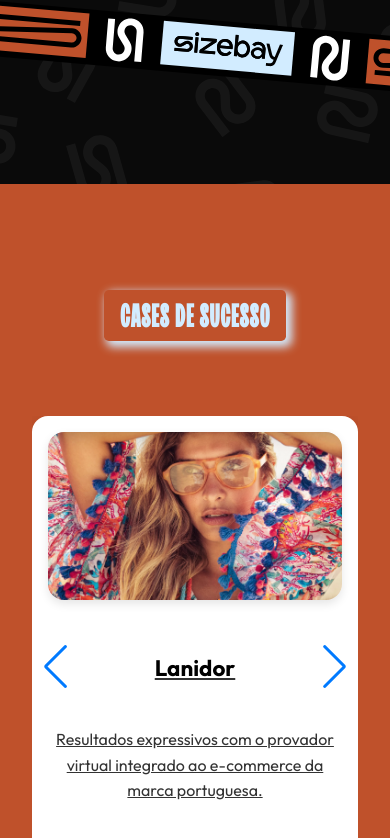
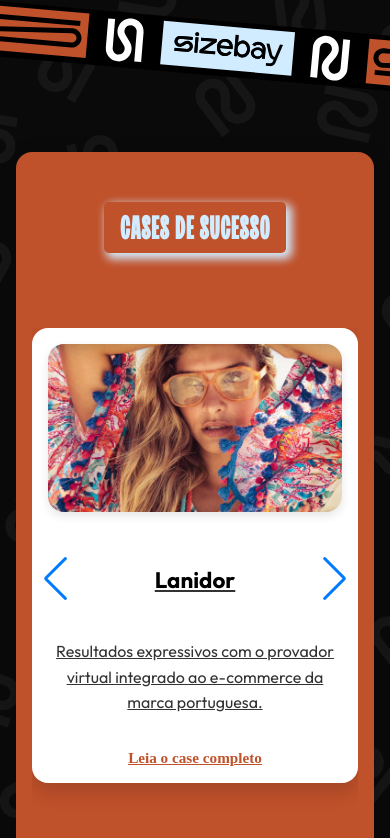
Before and after one commit to AllanMicuanski/PEX, a React (Vite) app: page / in a window 390 px wide. Shown: the part 2900-3738 px from the top of the page. Built offline with nearby package versions, Linux system fonts and the light colour scheme; a web font is replaced by a local one.

Commit message:
fix styles clients page

```diff
--- a/src/components/clients/Clients.css
+++ b/src/components/clients/Clients.css
@@ -1,14 +1,15 @@
-.clients-section {
+.clients-wrapper {
+  max-width: 1200px;
+  margin: 0 auto;
+  border-radius: 1rem;
+  padding: 3rem 2rem;
   background-color: #bf512b;
-  padding: 5rem 2rem;
-  max-width: 1200px;
-  margin: 4rem auto;
   display: flex;
   flex-direction: column;
   align-items: center;
   gap: 3rem;
   color: white;
-  overflow: hidden; /* previne overflow */
+  box-shadow: 0 4px 20px rgba(0, 0, 0, 0.15);
 }
 
 .clients-title {
@@ -26,7 +27,6 @@
 
 .clients-swiper {
   width: 100%;
-  max-width: 100%;
   padding-bottom: 3rem;
 }
 
@@ -72,14 +72,6 @@
   margin-bottom: 1rem;
 }
 
-.client-card p {
-  font-size: 1.1rem;
-  line-height: 1.6;
-  font-weight: 500;
-  padding: 0 0.5rem;
-  flex-grow: 1; /* para ocupar espaço e deixar o card com altura igual */
-}
-
 .client-name {
   font-size: 1.4rem;
   font-weight: 700;
@@ -98,28 +90,6 @@
   flex-grow: 1;
 }
 
-/* Responsividade */
-@media (max-width: 480px) {
-  .Clients-section {
-    padding: 3rem 1rem;
-    margin: 2rem 1rem;
-  }
-
-  .clients-title {
-    font-size: 2rem;
-    letter-spacing: 1px;
-  }
-
-  .client-card {
-    max-width: 90vw;
-    padding: 1rem;
-  }
-
-  .client-card p {
-    font-size: 1rem;
-  }
-}
-
 .client-card .client-link {
   margin-top: auto;
   font-weight: bold;
@@ -132,3 +102,29 @@
 .client-card:hover .client-link {
   color: #e85f36;
 }
+
+@media (max-width: 480px) {
+  .clients-section {
+    padding: 2rem 0.5rem;
+  }
+
+  .clients-wrapper {
+    padding: 1.5rem 1rem;
+    border-radius: 1rem;
+    margin: 0 0.5rem;
+  }
+
+  .clients-title {
+    font-size: 2rem;
+    letter-spacing: 1px;
+  }
+
+  .client-card {
+    max-width: 100%;
+    padding: 1rem;
+  }
+
+  .client-card p {
+    font-size: 1rem;
+  }
+}
--- a/src/components/clients/Clients.jsx
+++ b/src/components/clients/Clients.jsx
@@ -73,6 +73,7 @@
 
   return (
     <section id="clients" className="clients-section">
+      <div className="clients-wrapper">
         <h2 className="clients-title">cases de sucesso</h2>
         <Swiper
           modules={[Navigation]}
@@ -93,6 +94,7 @@
             </SwiperSlide>
           ))}
         </Swiper>
+      </div>
     </section>
   );
 }
```
Lines whose indentation alone changed are shown as unchanged.
